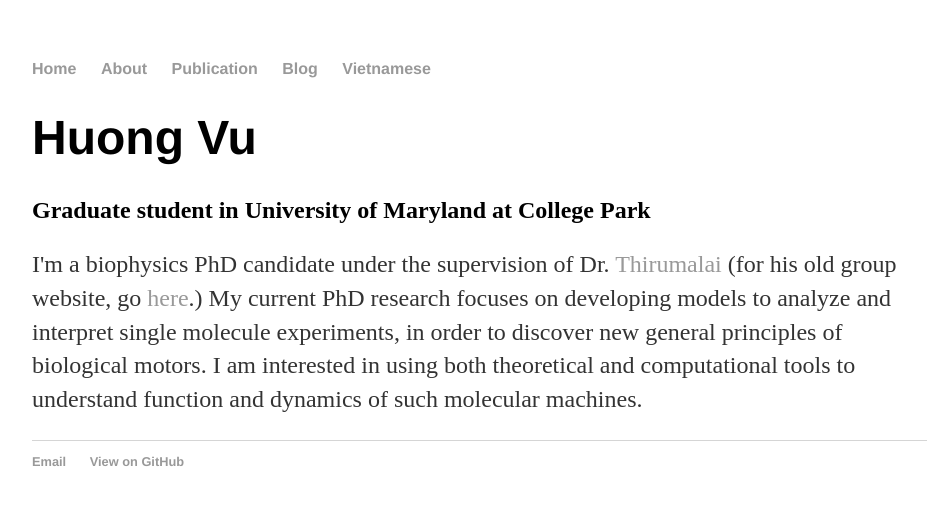
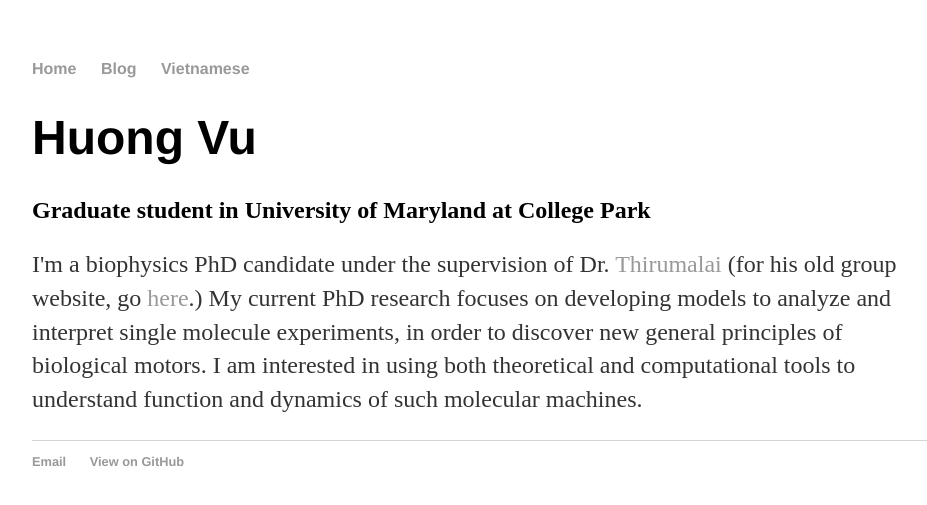
Before and after one commit to huongtvu/meoy9.github.io, a Jekyll site: the page built from index.html, in a window 1280 px wide. Shown: the top 505 px of the page, without its empty margins (160-1087 px from the left). Built offline with Jekyll 4.4.1, drawn with Linux system fonts in a browser that asks for light colours.

Commit message:
Update default.html

```diff
--- a/_layouts/default.html
+++ b/_layouts/default.html
@@ -9,8 +9,8 @@
 			<nav>
 	    		<ul>
 	        		<li><a href="/">Home</a></li>
-		        	<li><a href="/about">About</a></li>
-	        		<li><a href="/publication">Publication</a></li>
+		        <!--	<li><a href="/about">About</a></li>
+	        		<li><a href="/publication">Publication</a></li> -->
 	        		<li><a href="/blog">Blog</a></li>
 				<li><a href="/vietnamese">Vietnamese</a></li>
     		</ul>
```
